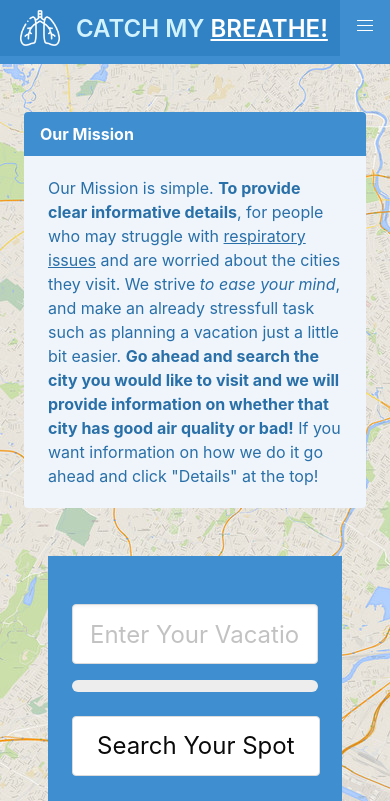
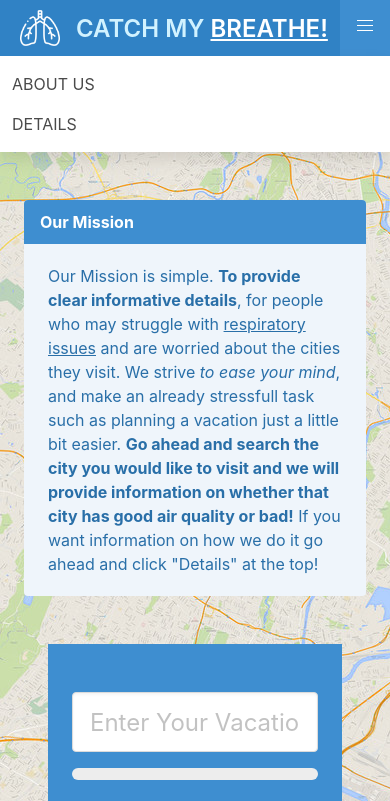
Before and after one commit to WillZealot/Catchmybreathe, a plain HTML site: page index.html in a window 390 px wide. Both pictures are taken after a click on the link 364 px from the left and 26 px from the top of the page. Shown: the top 801 px of the page. Drawn offline with nearby package versions, Linux system fonts and the light colour scheme.

Commit message:
Added navbar responsiveness and js functionality

```diff
--- a/develop/functions.js
+++ b/develop/functions.js
@@ -67,3 +67,18 @@ document.querySelectorAll('a[href^="#"]').forEach(anchor =>{
         });
     });
 });
+
+
+
+
+
+
+
+
+// mobile menu
+const burgerIcon = document.querySelector('#burger');
+const navbarMenu = document.querySelector('#nav-links');
+
+burgerIcon.addEventListener('click', () => {
+  navbarMenu.classList.toggle('is-active');
+});
--- a/index.html
+++ b/index.html
@@ -18,14 +18,14 @@
         <img id=logo src='./Logo/White-Logo.png' >
         <h4 id=websiteName class="title is-4"><span class="normalTitle">CATCH MY </span><span class="boldTitle">BREATHE!</span></h4>
       </a>
-      <a class="navbar-burger">
+      <a class="navbar-burger" id="burger">
         <span></span>
         <span></span>
         <span></span>
       </a>
     </div>
 
-    <div id="navbarBasicExample" class="navbar-menu">
+    <div class="navbar-menu" id="nav-links">
       <div class="navbar-end">
         <a class="navbar-item"  href="#aboutSection">
           ABOUT US
```
